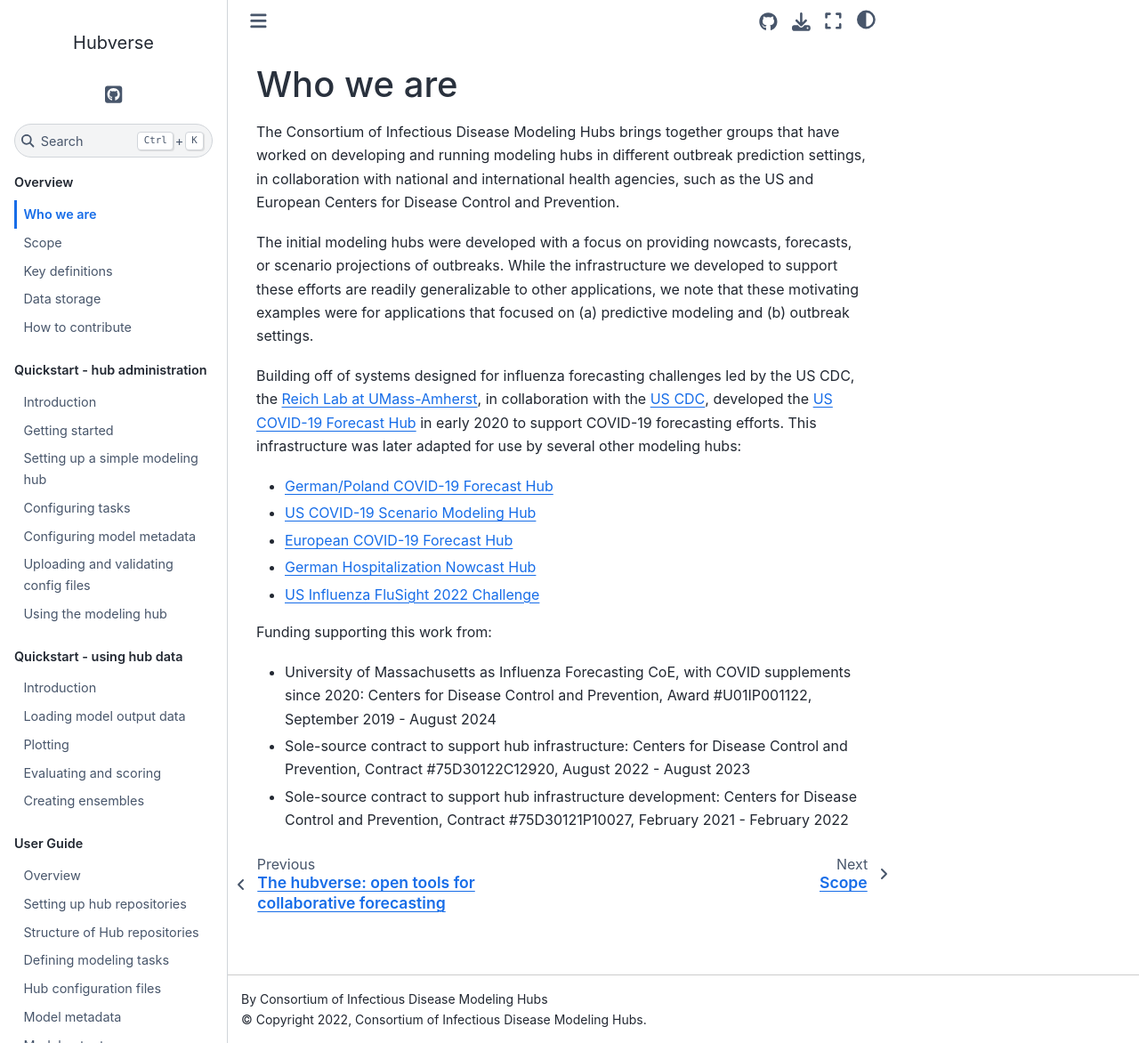
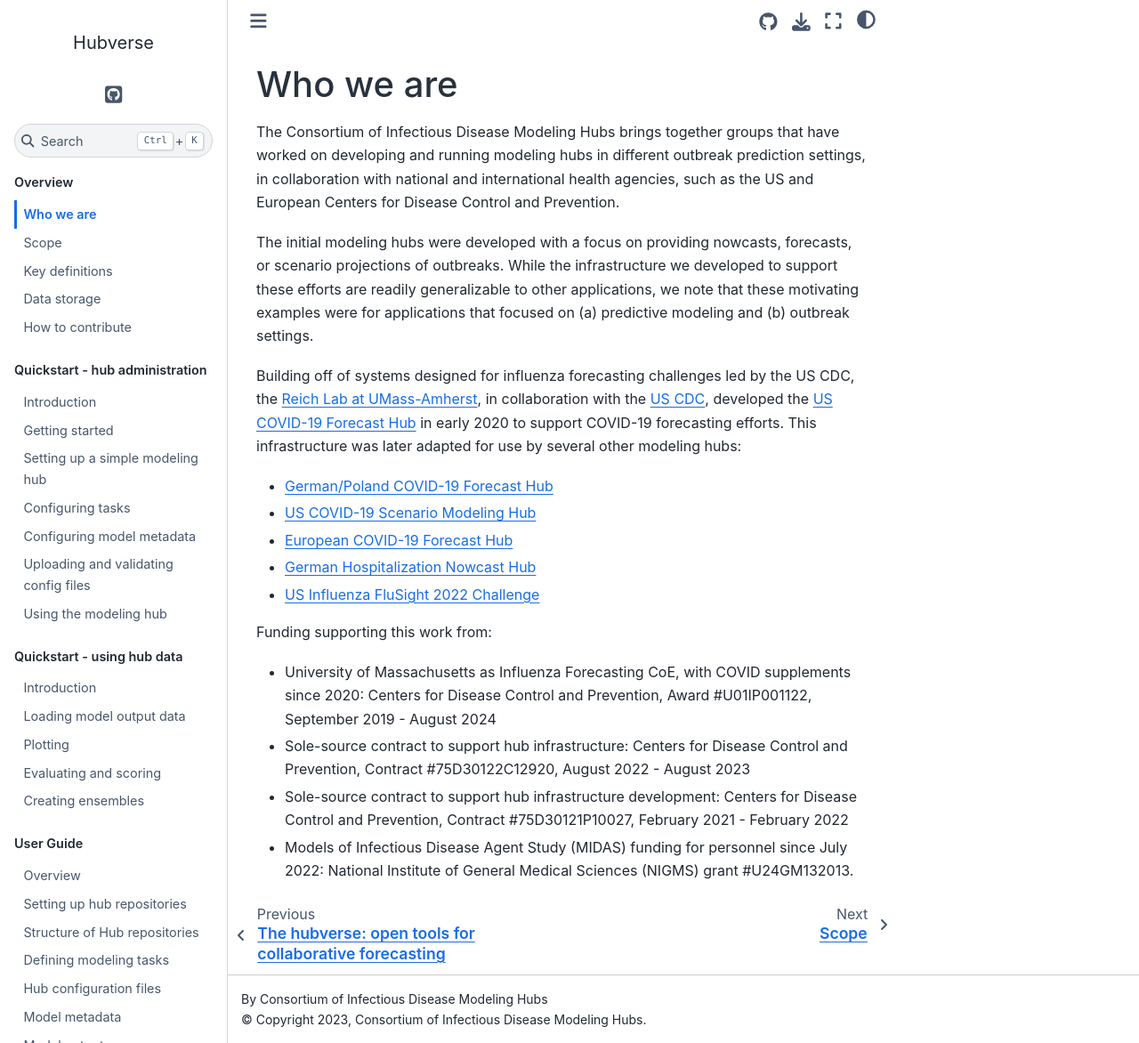
Before and after one commit to hubverse-org/hubDocs, a Sphinx documentation site: the page built from docs/source/overview/who-we-are.md, in a window 1280 px wide and 1172 px high. Shown: the whole window at 89% size. Built offline with Sphinx 7.4.7 and the Sphinx Book theme 1.1.4, drawn with Linux system fonts in a browser that asks for light colours; pages that are not in the unit, such as notebooks, are missing from menus.

```diff
--- a/docs/source/conf.py
+++ b/docs/source/conf.py
@@ -3,7 +3,7 @@
 # -- Project information
 
 project = 'Modeling Hub Documentation'
-copyright = '2022, Consortium of Infectious Disease Modeling Hubs'
+copyright = '2023, Consortium of Infectious Disease Modeling Hubs'
 author = 'Consortium of Infectious Disease Modeling Hubs'
 
 release = '0.1'
--- a/docs/source/overview/who-we-are.md
+++ b/docs/source/overview/who-we-are.md
@@ -20,3 +20,5 @@ Funding supporting this work from:
    Centers for Disease Control and Prevention, Contract #75D30122C12920, August 2022 - August 2023
  - Sole-source contract to support hub infrastructure development:
    Centers for Disease Control and Prevention, Contract #75D30121P10027, February 2021 - February 2022
+ - Models of Infectious Disease Agent Study (MIDAS) funding for personnel since July 2022:
+   National Institute of General Medical Sciences (NIGMS) grant #U24GM132013.
```
Also changed, not shown: docs/source/quickstart-hub-admin/setting-up.md (+1 -3 lines).
